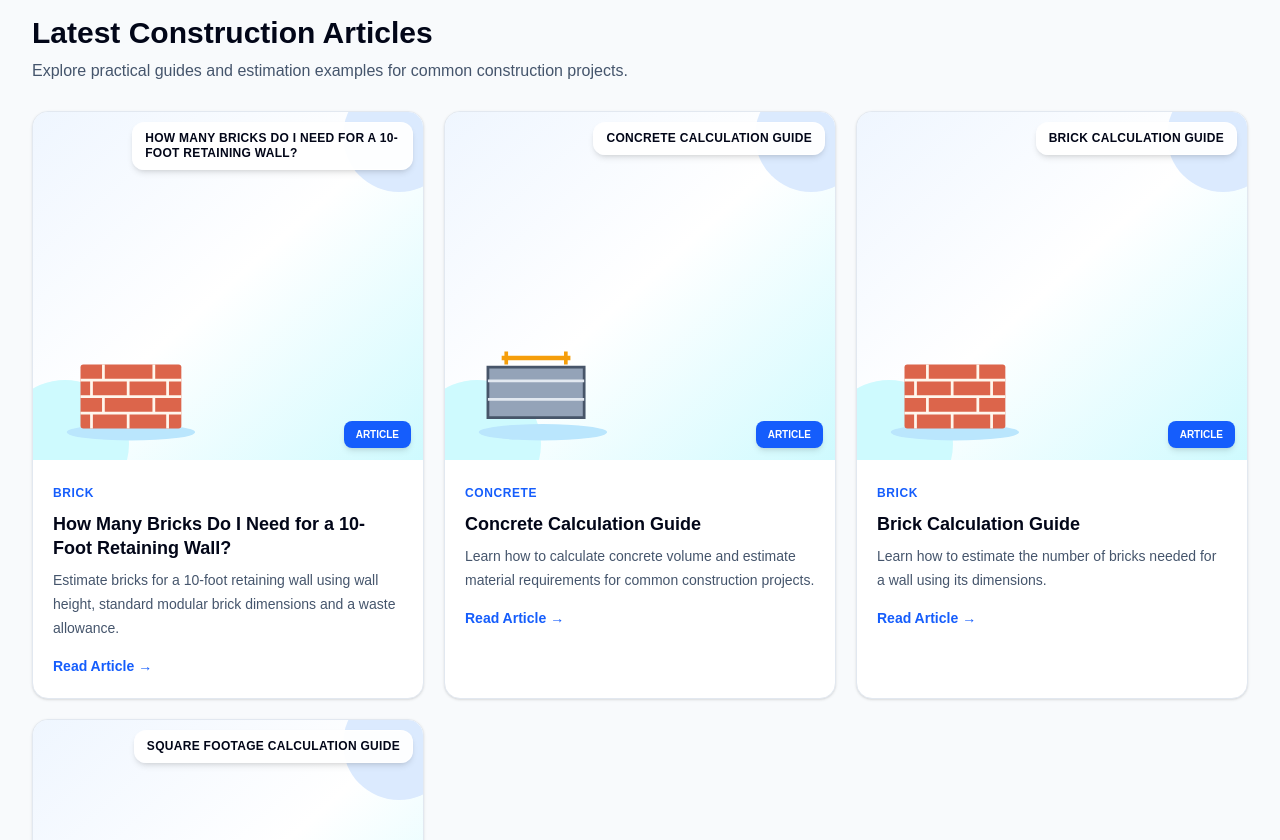
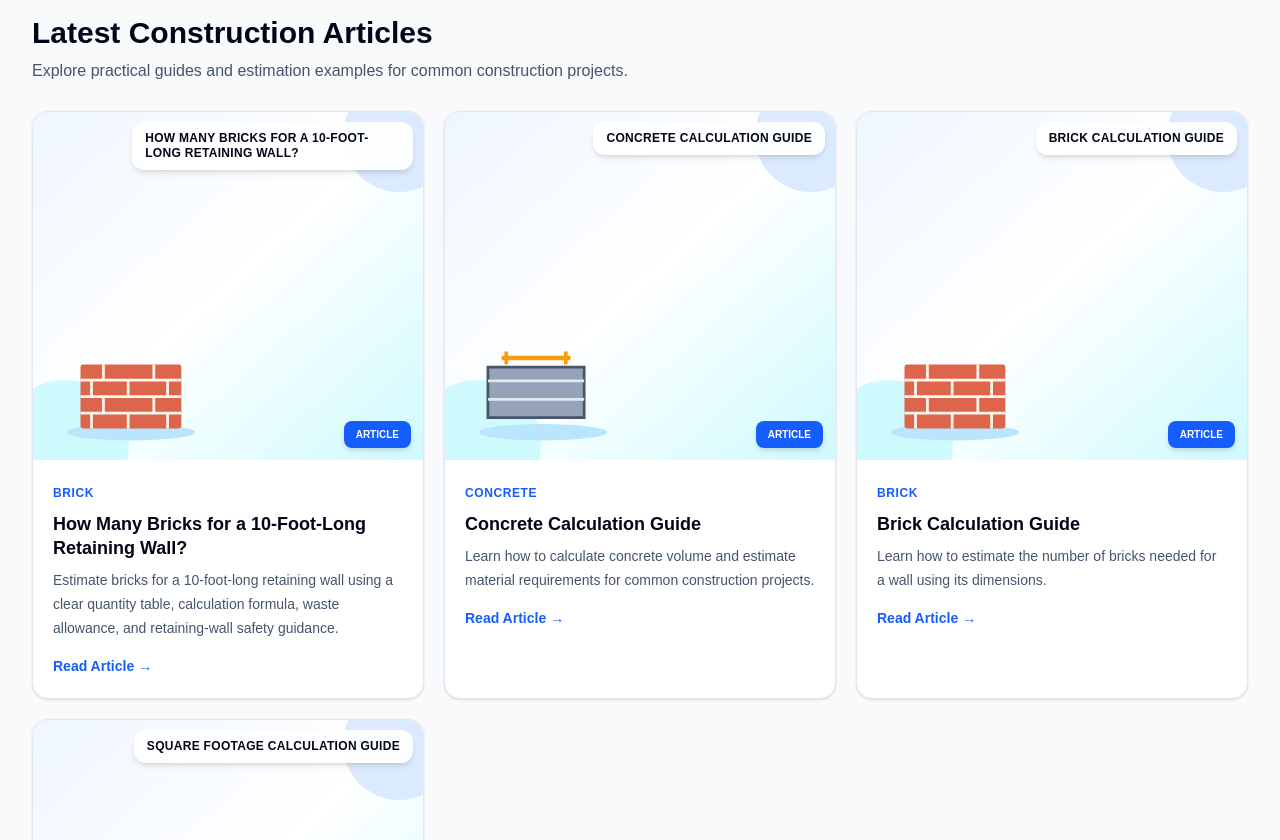
Before and after one commit to km7max-cmd/cornerspan, a Next.js app: page /blog in a window 1280 px wide. Shown: the part 520-1360 px from the top of the page. Built offline with nearby package versions, Linux system fonts and the light colour scheme.

Commit message:
Revise title and description for brick estimation post
Updated title and description for retaining wall estimation.

```diff
--- a/data/blog.ts
+++ b/data/blog.ts
@@ -41,9 +41,9 @@ export const blogPosts: BlogPost[] = [
   },
   {
     slug: "how-many-bricks-10-foot-retaining-wall",
-    title: "How Many Bricks Do I Need for a 10-Foot Retaining Wall?",
+    title: "How Many Bricks for a 10-Foot-Long Retaining Wall?",
     description:
-      "Estimate bricks for a 10-foot retaining wall using wall height, standard modular brick dimensions and a waste allowance.",
+      "Estimate bricks for a 10-foot-long retaining wall using a clear quantity table, calculation formula, waste allowance, and retaining-wall safety guidance.",
     category: "Brick",
     tags: ["brick", "retaining-wall", "masonry", "construction"],
     publishedAt: "2026-10-18",
```
